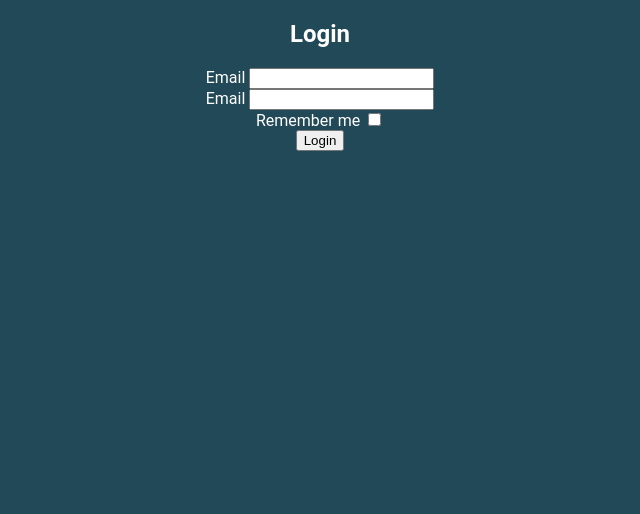
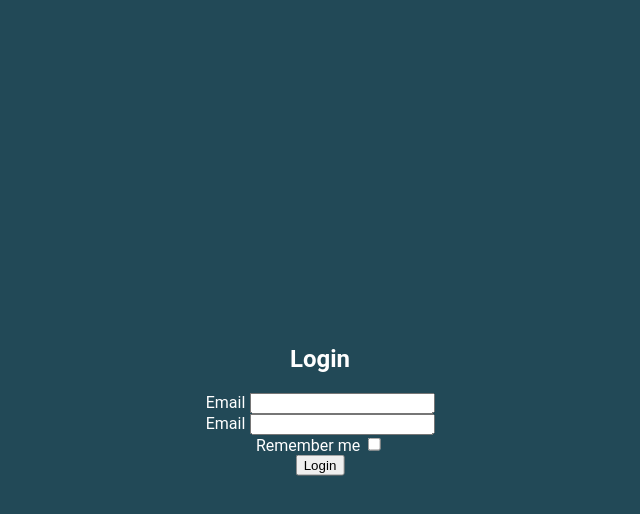
Before and after one commit to NetScrn/ny-practice, a plain HTML site: page index.html in a window 1280 px wide. Shown: the whole page, without its empty margins (320-960 px from the left). Drawn offline with Linux system fonts and the light colour scheme.

Commit message:
Отцентровал форму

```diff
--- a/styles.css
+++ b/styles.css
@@ -4,10 +4,10 @@ body {
 	color: #fff;
 }
 
-h1 {
+.page {
+    position: fixed; top: 50%; left: 50%;
+    -webkit-transform: translate(-50%, -50%);
+    -ms-transform: translate(-50%, -50%);
+    transform: translate(-50%, -50%);
     text-align: center;
 }
-
-#login-form {
-    text-align: center;
-}
```
